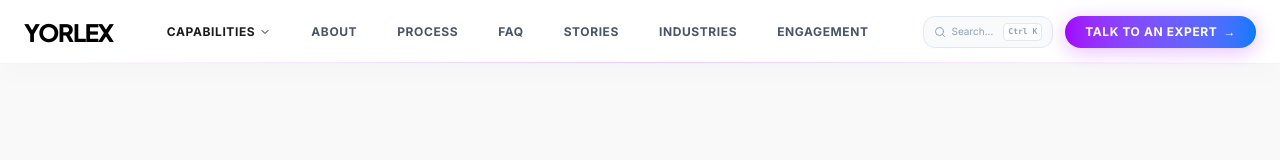
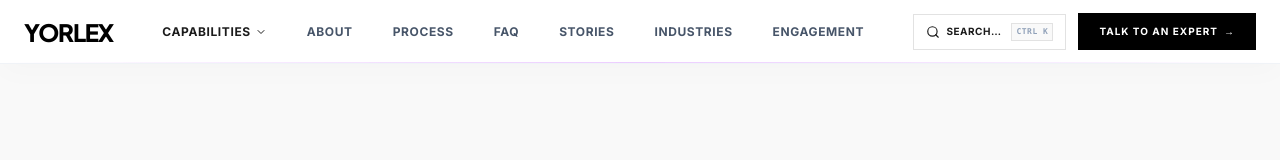
Before and after one commit to er-michael1175/yorlex, a Next.js app: page /about/leadership in a window 1280 px wide. Shown: the top 160 px of the page. Built offline with nearby package versions, Linux system fonts and the light colour scheme.

Commit message:
style(nav): restyle search, CTA, and search modal to classic professional sharp corners

```diff
--- a/components/Header.tsx
+++ b/components/Header.tsx
@@ -95,7 +95,7 @@ export default function Header() {
                     animate={{ opacity: 1, y: 0 }}
                     exit={{ opacity: 0, y: 15 }}
                     transition={{ duration: 0.2, ease: "easeOut" }}
-                    className="absolute left-[-240px] top-full mt-2 w-[760px] p-8 shadow-2xl border z-50 grid grid-cols-12 gap-8 rounded-2xl bg-white/95 backdrop-blur-md border-slate-200 text-slate-800"
+                    className="absolute left-[-240px] top-full mt-2 w-[760px] p-8 shadow-2xl border z-50 grid grid-cols-12 gap-8 rounded-none bg-white/95 backdrop-blur-md border-slate-200 text-slate-800"
                   >
                     {/* Column 1: Solutions */}
                     <div className="col-span-5 space-y-4">
@@ -107,9 +107,9 @@ export default function Header() {
                           <Link
                             key={svc.slug}
                             href={`/services/${svc.slug}`}
-                            className="flex items-start gap-3 p-2.5 rounded-xl hover:bg-slate-50 text-slate-700 transition-all duration-250 group/item"
+                            className="flex items-start gap-3 p-2.5 rounded-none hover:bg-slate-50 text-slate-700 transition-all duration-250 group/item"
                           >
-                            <div className="p-2 rounded-lg bg-slate-100 text-slate-600 group-hover/item:bg-brand-purple/10 group-hover/item:text-brand-purple transition-colors">
+                            <div className="p-2 rounded-none bg-slate-100 text-slate-600 group-hover/item:bg-brand-purple/10 group-hover/item:text-brand-purple border border-transparent group-hover/item:border-brand-purple/10 transition-colors">
                               <svc.icon className="h-4 w-4" />
                             </div>
                             <div>
@@ -135,7 +135,7 @@ export default function Header() {
                           <Link
                             key={ind.name}
                             href={ind.href}
-                            className="block p-2 rounded-lg text-xs font-bold uppercase tracking-wider text-slate-700 hover:text-brand-purple transition-all hover:translate-x-1"
+                            className="block p-2 rounded-none text-xs font-bold uppercase tracking-wider text-slate-700 hover:text-brand-purple transition-all hover:translate-x-1"
                           >
                             {ind.name}
                           </Link>
@@ -150,7 +150,7 @@ export default function Header() {
                       </p>
                       <Link
                         href="/success-stories/revenue-optimization"
-                        className="block p-4 rounded-2xl border bg-slate-50 border-slate-200/60 hover:border-brand-purple/40 hover:bg-slate-100/50 transition-all duration-300 group/feat"
+                        className="block p-4 rounded-none border bg-slate-50 border-slate-200/60 hover:border-brand-purple/40 hover:bg-slate-100/50 transition-all duration-300 group/feat"
                       >
                         <div className="flex items-center gap-1 text-[9px] font-bold text-brand-purple uppercase tracking-widest mb-2">
                           <Star className="h-3 w-3 fill-current" />
@@ -190,7 +190,7 @@ export default function Header() {
                 {hoveredLink === link.name && (
                   <motion.span
                     layoutId="navHover"
-                    className="absolute inset-0 bg-brand-purple/10 rounded-xl z-[-1] shadow-[0_0_15px_rgba(161,0,255,0.15)]"
+                    className="absolute inset-0 bg-brand-purple/10 rounded-none z-[-1] shadow-[0_0_15px_rgba(161,0,255,0.15)]"
                     initial={{ opacity: 0 }}
                     animate={{ opacity: 1 }}
                     exit={{ opacity: 0 }}
@@ -214,30 +214,25 @@ export default function Header() {
             {/* Shrunk Search Button */}
             <button
               onClick={() => setIsSearchOpen(true)}
-              className="flex items-center gap-1.5 px-2.5 py-1.5 border text-[10px] font-medium rounded-xl bg-slate-50 border-slate-200 text-slate-400 hover:bg-slate-100 hover:text-slate-650 transition-all"
+              className="flex items-center gap-1.5 px-3 py-2 border text-[10px] font-bold uppercase tracking-wider rounded-none bg-white border-brand-border-light text-slate-650 hover:border-black transition-all"
             >
-              <Search className="h-3 w-3" />
+              <Search className="h-3.5 w-3.5" />
               <span className="truncate max-w-[55px]">Search...</span>
-              <kbd className="ml-1 px-1 py-0.5 text-[8px] font-semibold border rounded bg-white border-slate-200 text-slate-400">
+              <kbd className="ml-1 px-1 py-0.5 text-[8px] font-semibold border rounded-none bg-brand-bg border-brand-border-light text-slate-400">
                 Ctrl K
               </kbd>
             </button>
 
             {/* Premium CTA Button */}
-            <motion.div
-              whileHover={{ scale: 1.03 }}
-              whileTap={{ scale: 0.98 }}
+            <Link
+              href="/contact"
+              className="relative overflow-hidden inline-flex items-center gap-1.5 bg-black text-white text-[10px] font-bold uppercase tracking-widest px-5 py-2.5 rounded-none border border-black hover:bg-brand-purple hover:border-brand-purple transition-all duration-300 group"
             >
-              <Link
-                href="/contact"
-                className="relative overflow-hidden inline-flex items-center gap-1.5 bg-gradient-to-r from-[#a100ff] to-[#007aff] text-white text-xs font-bold uppercase tracking-wider px-5 py-2 rounded-2xl shadow-[0_4px_20px_rgba(161,0,255,0.25)] hover:shadow-[0_4px_30px_rgba(161,0,255,0.45)] transition-all duration-300 group"
-              >
-                Talk to an Expert
-                <motion.span className="inline-block transition-transform group-hover:translate-x-1 duration-200">
-                  →
-                </motion.span>
-              </Link>
-            </motion.div>
+              Talk to an Expert
+              <span className="inline-block transition-transform group-hover:translate-x-1 duration-200">
+                →
+              </span>
+            </Link>
           </div>
 
           {/* Mobile Hamburger */}
@@ -313,7 +308,7 @@ export default function Header() {
               initial={{ opacity: 0, scale: 0.95, y: -20 }}
               animate={{ opacity: 1, scale: 1, y: 0 }}
               exit={{ opacity: 0, scale: 0.95, y: -20 }}
-              className="relative w-full max-w-lg bg-[#0d0d0e] border border-white/10 text-white shadow-2xl p-6 overflow-hidden rounded-2xl"
+              className="relative w-full max-w-lg bg-[#0d0d0e] border border-white/10 text-white shadow-2xl p-6 overflow-hidden rounded-none"
             >
               <div className="flex items-center gap-3 border-b border-white/10 pb-4 mb-4">
                 <Search className="h-5 w-5 text-gray-400" />
@@ -332,16 +327,16 @@ export default function Header() {
               </div>
               <div className="space-y-2 text-xs text-gray-400">
                 <p className="font-semibold text-gray-500 uppercase tracking-wider text-[9px]">Suggested Pages</p>
-                <Link href="/services/technology" onClick={() => setIsSearchOpen(false)} className="block p-2 hover:bg-white/5 hover:text-white rounded">
+                <Link href="/services/technology" onClick={() => setIsSearchOpen(false)} className="block p-2 hover:bg-white/5 hover:text-white rounded-none">
                   Technology Solutions
                 </Link>
-                <Link href="/services/finance" onClick={() => setIsSearchOpen(false)} className="block p-2 hover:bg-white/5 hover:text-white rounded">
+                <Link href="/services/finance" onClick={() => setIsSearchOpen(false)} className="block p-2 hover:bg-white/5 hover:text-white rounded-none">
                   Finance Solutions
                 </Link>
-                <Link href="/services/marketing" onClick={() => setIsSearchOpen(false)} className="block p-2 hover:bg-white/5 hover:text-white rounded">
+                <Link href="/services/marketing" onClick={() => setIsSearchOpen(false)} className="block p-2 hover:bg-white/5 hover:text-white rounded-none">
                   Marketing Solutions
                 </Link>
-                <Link href="/services/management" onClick={() => setIsSearchOpen(false)} className="block p-2 hover:bg-white/5 hover:text-white rounded">
+                <Link href="/services/management" onClick={() => setIsSearchOpen(false)} className="block p-2 hover:bg-white/5 hover:text-white rounded-none">
                   Management Solutions
                 </Link>
               </div>
```
